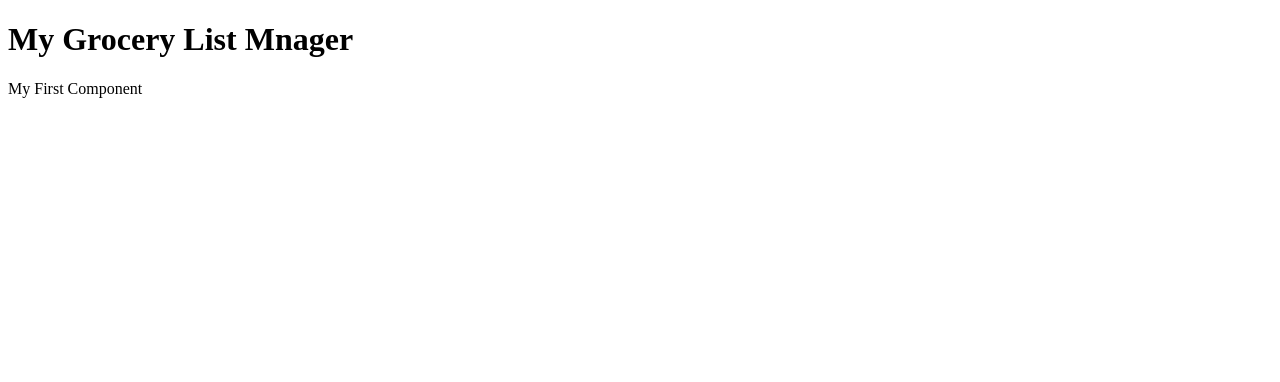
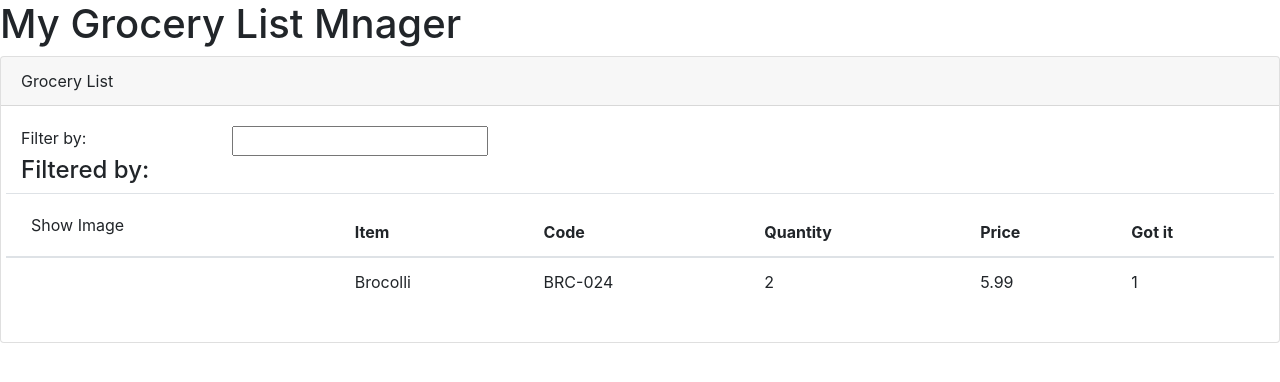
Before and after one commit to somayajs/grocery-list-, an Angular app: page / in a window 1280 px wide. Shown: the top 382 px of the page. Built offline with nearby package versions, Linux system fonts and the light colour scheme.

Commit message:
install bootstrap and render a table of groceries items

```diff
--- a/package.json
+++ b/package.json
@@ -16,9 +16,11 @@
     "@angular/compiler": "~9.1.0",
     "@angular/core": "~9.1.0",
     "@angular/forms": "~9.1.0",
+    "@angular/localize": "^9.1.2",
     "@angular/platform-browser": "~9.1.0",
     "@angular/platform-browser-dynamic": "~9.1.0",
     "@angular/router": "~9.1.0",
+    "bootstrap": "^4.4.1",
     "rxjs": "~6.5.4",
     "tslib": "^1.10.0",
     "zone.js": "~0.10.2"
--- a/src/app/app.component.ts
+++ b/src/app/app.component.ts
@@ -4,7 +4,7 @@ import { Component } from '@angular/core';
     template: `
       <div>
         <h1> {{pageTitle}} </h1>
-        <div>My First Component</div>
+        <app-groceries></app-groceries>
       </div>
     `
  })
--- a/src/app/app.module.ts
+++ b/src/app/app.module.ts
@@ -1,11 +1,12 @@
 import { BrowserModule } from '@angular/platform-browser';
 import { NgModule } from '@angular/core';
-
 import { AppComponent } from './app.component';
+import { GroceriesListComponent  } from './groceries/groceries-list.component';
 
 @NgModule({
   declarations: [
-    AppComponent
+    AppComponent,
+    GroceriesListComponent
   ],
   imports: [
     BrowserModule
--- /dev/null
+++ b/src/app/groceries/groceries-list.component.html
@@ -0,0 +1,40 @@
+<div class="card">
+  <div class="card-header">
+    Grocery List
+  </div>
+  <div class="card-body">
+    <div class="row">
+      <div class="col-md-2">Filter by:</div>
+      <div class="col-md-4"><input type="text"></div>
+    </div>
+    <div class="row">
+      <div class="col-md-6">
+        <h4>Filtered by:</h4>
+      </div>
+      <div class="table-responsive">
+        <table class="table">
+          <thead>
+            <tr>
+              <th><button class="btn btn-ptimary">Show Image</button></th>
+              <th>Item</th>
+              <th>Code</th>
+              <th>Quantity</th>
+              <th>Price</th>
+              <th>Got it</th>
+            </tr>
+          </thead>
+          <tbody>
+            <tr>
+              <td></td>
+              <td>Brocolli</td>
+              <td>BRC-024</td>
+              <td>2</td>
+              <td>5.99</td>
+              <td>1</td>
+            </tr>
+          </tbody>
+        </table>
+      </div>
+    </div>
+  </div>
+</div>
--- /dev/null
+++ b/src/app/groceries/groceries-list.component.ts
@@ -0,0 +1,8 @@
+import { Component } from '@angular/core';
+@Component({
+  selector: "app-groceries",
+  templateUrl: "groceries-list.component.html"
+  })
+export class GroceriesListComponent {
+  pageTitle: string = 'Grocery List';
+}
--- a/src/polyfills.ts
+++ b/src/polyfills.ts
@@ -1,3 +1,7 @@
+/***************************************************************************************************
+ * Load `$localize` onto the global scope - used if i18n tags appear in Angular templates.
+ */
+import '@angular/localize/init';
 /**
  * This file includes polyfills needed by Angular and is loaded before the app.
  * You can add your own extra polyfills to this file.
--- a/src/styles.css
+++ b/src/styles.css
@@ -1 +1 @@
-/* You can add global styles to this file, and also import other style files */
+@import '~bootstrap/dist/css/bootstrap.css';
```
Also changed, not shown: 1 other file (tests, documents, lock files or other folders).
